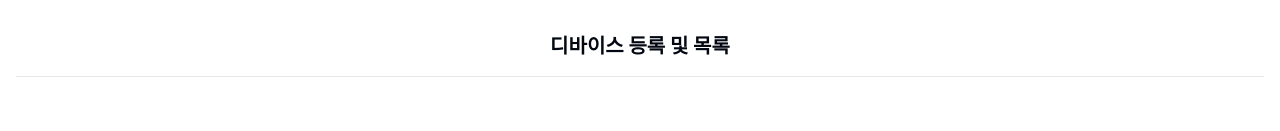
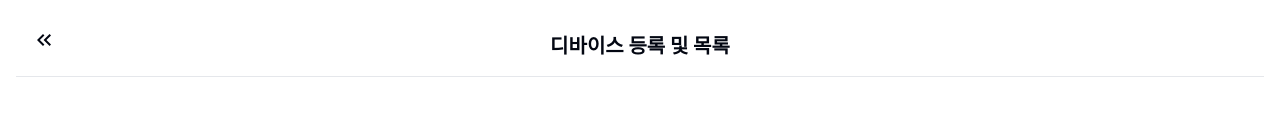
Before and after one commit to Uheeking/mqtt_front, a Next.js app: page /device in a window 1280 px wide. Shown: the top 131 px of the page. Built offline with nearby package versions, Linux system fonts and the light colour scheme.

Commit message:
⚡️ MODIFY : 이전 페이지로 이동

```diff
--- a/src/app/device/page.js
+++ b/src/app/device/page.js
@@ -3,9 +3,12 @@
 import React, { useState } from 'react';
 import DeviceForm from '@/components/component/DeviceForm';
 import DeviceList from '@/components/component/DeviceList';
+import { MdKeyboardDoubleArrowLeft } from "react-icons/md";
+import { useRouter } from 'next/navigation';
 
 export default function DevicePage() {
   const [devices, setDevices] = useState([]);
+  const router = useRouter();
 
   const handleAddDevice = (device) => {
     setDevices([...devices, device]);
@@ -19,7 +22,11 @@ export default function DevicePage() {
 
   return (
     <div className="flex flex-col items-center w-full min-h-screen p-4">
-      <header className="w-full py-4 text-center border-b">
+      <header className="w-full py-4 border-b flex items-center justify-center relative">
+        <MdKeyboardDoubleArrowLeft
+          className="absolute left-4 cursor-pointer text-2xl mb-3"
+          onClick={() => router.back()}
+        />
         <h1 className="text-xl font-bold">디바이스 등록 및 목록</h1>
       </header>
       <main className="flex flex-col items-center w-full mt-4">
```
